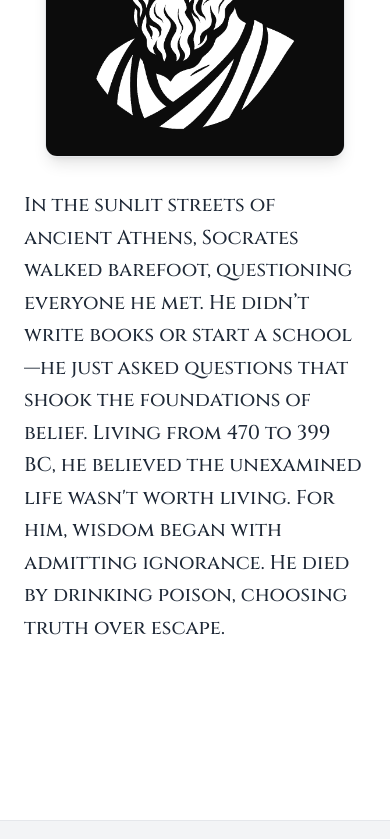
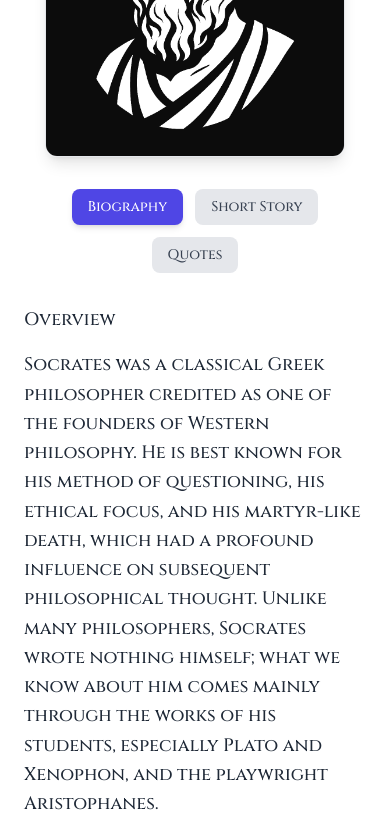
Before and after one commit to Jeshki/2Philosophers, a React (Vite) app: page /philosopher/1 in a window 390 px wide. Shown: the part 387-1226 px from the top of the page. Built offline with nearby package versions, Linux system fonts and the light colour scheme.

Commit message:
Add files via upload

```diff
--- a/src/pages/PhilosopherPage.jsx
+++ b/src/pages/PhilosopherPage.jsx
@@ -1,9 +1,11 @@
-import React from 'react'; // Pridėtas React importas
+import React, { useState } from 'react'; // Importuojame useState
 import { useParams } from "react-router-dom";
 import { philosophers } from "../data"; // Importuojame filosofų duomenis
 
 export default function PhilosopherPage() {
   const { id } = useParams(); // Gauname :id parametrą iš URL
+  // State kintamasis aktyviam turiniui sekti (pagal nutylėjimą - biografija)
+  const [activeTab, setActiveTab] = useState('biography');
 
   // Ieškome filosofo pagal ID.
   // useParams grąžina string'ą, todėl konvertuojame id į skaičių palyginimui.
@@ -36,13 +38,71 @@ export default function PhilosopherPage() {
         />
       </div>
 
-      {/* Biografija arba aprašymas */}
-      <div className="text-xl leading-relaxed text-gray-800 dark:text-gray-300 space-y-4">
-        {/* Naudojame turimą tekstą (bio arba about) */}
-        {/* Galima formatuoti kaip paragrafus, jei tekstas ilgesnis */}
-        {(philosopher.bio || philosopher.about || "No detailed biography available.").split('\n').map((paragraph, index) => (
-          <p key={index}>{paragraph}</p>
+      {/* Mygtukai turinio pasirinkimui */}
+      <div className="flex flex-wrap justify-center gap-3 sm:gap-4 mb-8">
+        {/* Mygtukas Biografijai */}
+        {(philosopher.biography || philosopher.bio || philosopher.about) && ( // Patikrinta, ar yra bent vienas iš šių laukų
+          <button
+            onClick={() => setActiveTab('biography')}
+            className={`px-4 py-2 rounded-lg text-sm font-medium transition-colors ${
+              activeTab === 'biography' ? 'bg-indigo-600 text-white shadow-md' : 'bg-gray-200 dark:bg-gray-700 text-gray-700 dark:text-gray-300 hover:bg-gray-300 dark:hover:bg-gray-600'
+            }`}
+          >
+            Biography
+          </button>
+        )}
+        {/* Mygtukas Trumpai Istorijai */}
+        {philosopher.shortStory && ( // Rodyti mygtuką tik jei yra istorijos duomenų
+          <button
+            onClick={() => setActiveTab('shortStory')}
+            className={`px-4 py-2 rounded-lg text-sm font-medium transition-colors ${
+              activeTab === 'shortStory' ? 'bg-indigo-600 text-white shadow-md' : 'bg-gray-200 dark:bg-gray-700 text-gray-700 dark:text-gray-300 hover:bg-gray-300 dark:hover:bg-gray-600'
+            }`}
+          >
+            Short Story
+          </button>
+        )}
+        {/* Mygtukas Citatoms */}
+        {philosopher.quotes && philosopher.quotes.length > 0 && ( // Rodyti mygtuką tik jei yra citatų
+          <button
+            onClick={() => setActiveTab('quotes')}
+            className={`px-4 py-2 rounded-lg text-sm font-medium transition-colors ${
+              activeTab === 'quotes' ? 'bg-indigo-600 text-white shadow-md' : 'bg-gray-200 dark:bg-gray-700 text-gray-700 dark:text-gray-300 hover:bg-gray-300 dark:hover:bg-gray-600'
+            }`}
+          >
+            Quotes
+          </button>
+        )}
+      </div>
+
+      {/* Turinys pagal aktyvų mygtuką */}
+      <div className="text-lg leading-relaxed text-gray-800 dark:text-gray-300 space-y-4 prose dark:prose-invert max-w-none">
+        {/* Rodo Biografiją */}
+        {activeTab === 'biography' && (philosopher.biography || philosopher.bio || philosopher.about || "No detailed biography available.").split('\n').map((paragraph, index) => (
+          // Tikriname ar paragrafas nėra tuščias prieš jį rodant
+          paragraph.trim() && <p key={index}>{paragraph.trim()}</p>
         ))}
+
+        {/* Rodo Trumpą Istoriją */}
+        {activeTab === 'shortStory' && philosopher.shortStory && (
+          philosopher.shortStory.split('\n').map((paragraph, index) => (
+            paragraph.trim() && <p key={index}>{paragraph.trim()}</p>
+          ))
+        )}
+
+        {/* Rodo Citatas */}
+        {activeTab === 'quotes' && philosopher.quotes && philosopher.quotes.length > 0 && (
+          <ul className="list-disc pl-5 space-y-2">
+            {philosopher.quotes.map((quote, index) => (
+              <li key={index} className="italic">"{quote}"</li>
+            ))}
+          </ul>
+        )}
+
+        {/* Pranešimas, jei pasirinktas tab'as neturi turinio */}
+        {activeTab === 'biography' && !(philosopher.biography || philosopher.bio || philosopher.about) && <p>No biography available.</p>}
+        {activeTab === 'shortStory' && !philosopher.shortStory && <p>No short story available.</p>}
+        {activeTab === 'quotes' && (!philosopher.quotes || philosopher.quotes.length === 0) && <p>No quotes available.</p>}
       </div>
     </section>
   );
```
